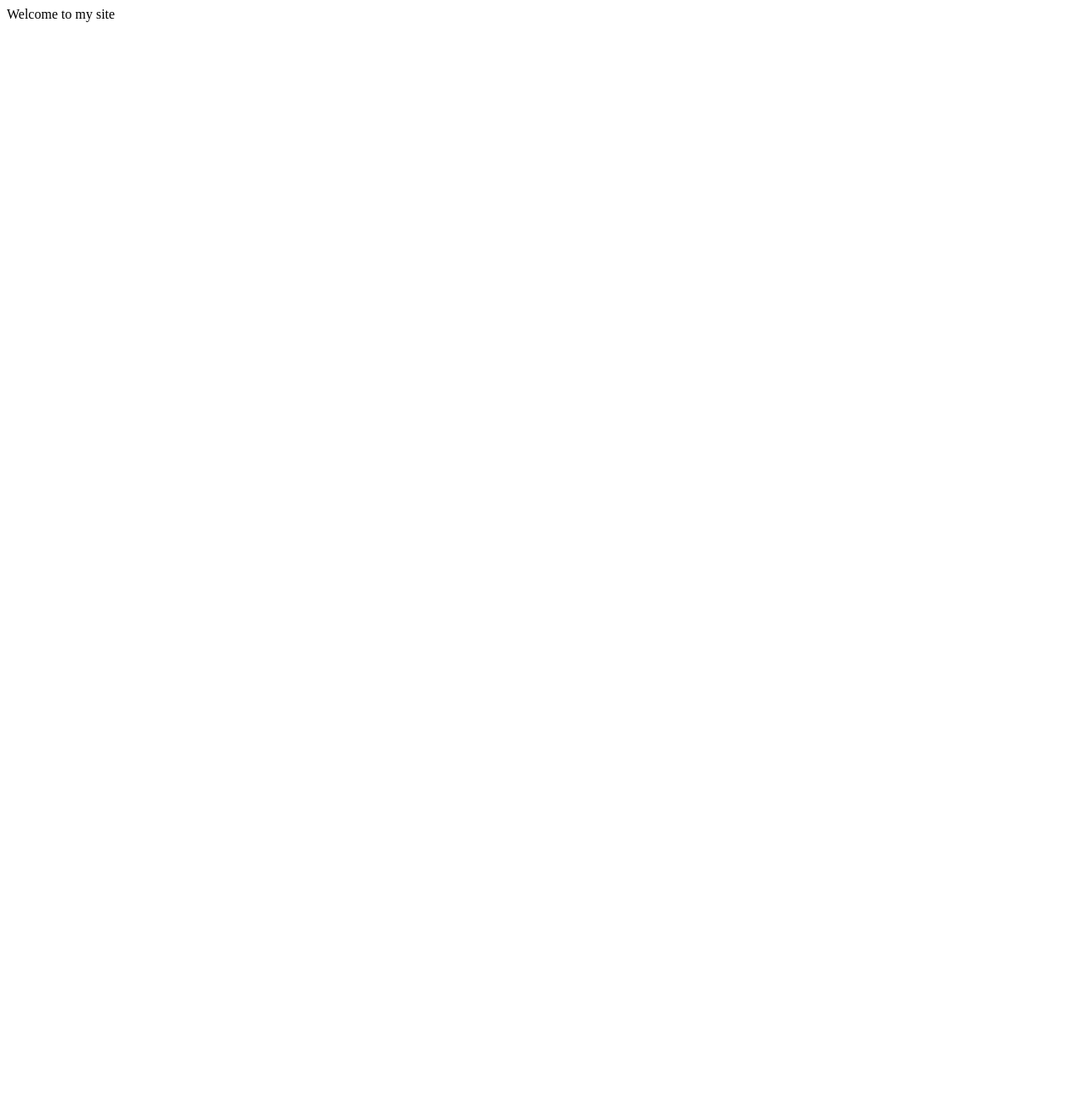
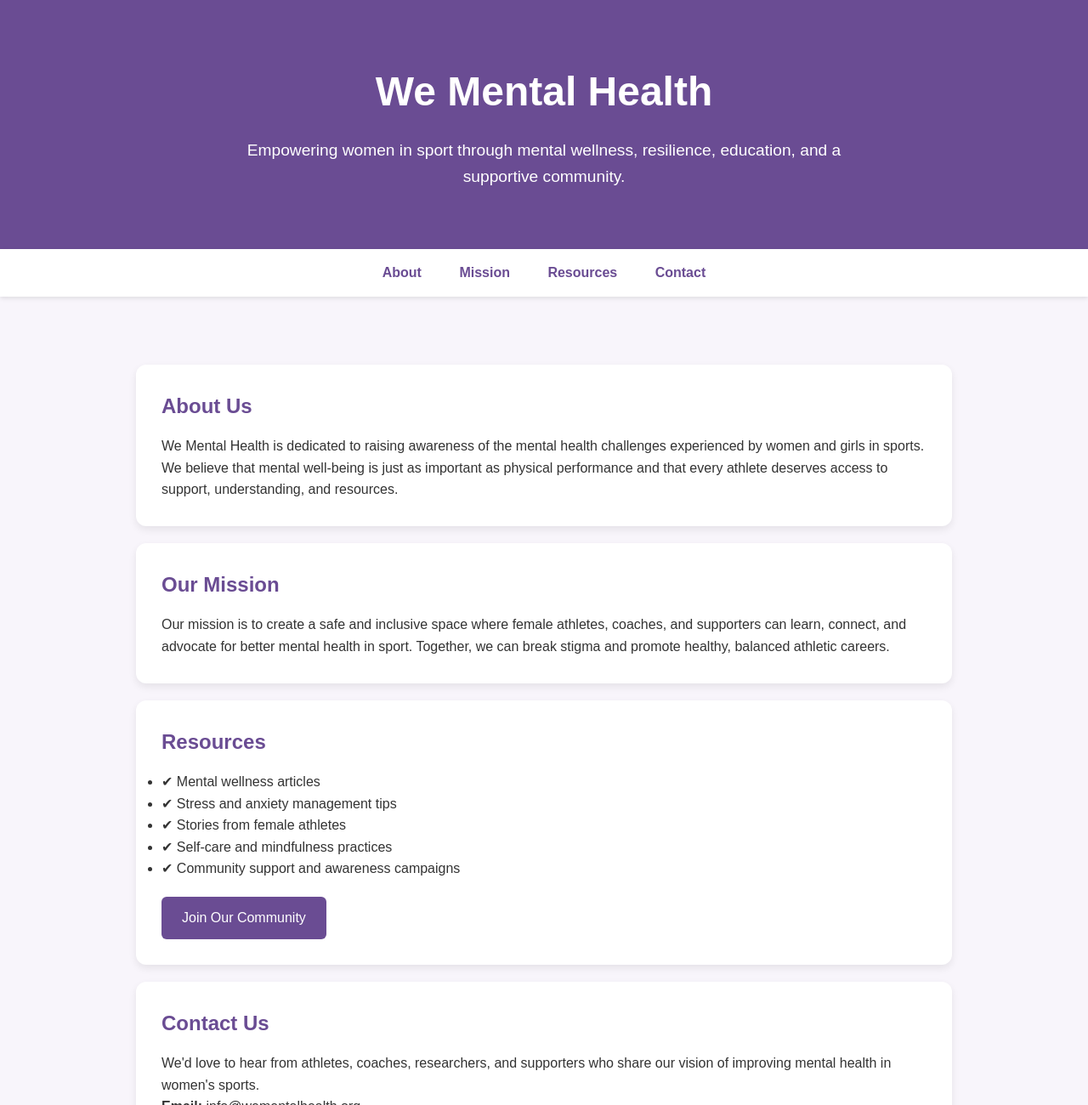
Before and after one commit to oyeniyiok/ok, a plain HTML site: page my-site/index.html in a window 1280 px wide. Shown: the top 1300 px of the page at 85% size. Before the commit the page ends 800 px from the top, so only its background shows below. Drawn offline with Linux system fonts and the light colour scheme.

Commit message:
Update index.html
creating a website We Mental Health

```diff
--- a/my-site/index.html
+++ b/my-site/index.html
@@ -1 +1,160 @@
-Welcome to my site
+<!DOCTYPE html>
+<html lang="en">
+<head>
+  <meta charset="UTF-8">
+  <meta name="viewport" content="width=device-width, initial-scale=1.0">
+  <title>We Mental Health</title>
+
+  <style>
+    * {
+      margin: 0;
+      padding: 0;
+      box-sizing: border-box;
+    }
+
+    body {
+      font-family: Arial, Helvetica, sans-serif;
+      line-height: 1.6;
+      color: #333;
+      background: #f8f5fb;
+    }
+
+    header {
+      background: #6a4c93;
+      color: white;
+      text-align: center;
+      padding: 70px 20px;
+    }
+
+    header h1 {
+      font-size: 3rem;
+      margin-bottom: 15px;
+    }
+
+    header p {
+      font-size: 1.2rem;
+      max-width: 700px;
+      margin: auto;
+    }
+
+    nav {
+      background: white;
+      padding: 15px;
+      text-align: center;
+      box-shadow: 0 2px 5px rgba(0,0,0,0.1);
+    }
+
+    nav a {
+      color: #6a4c93;
+      text-decoration: none;
+      margin: 0 20px;
+      font-weight: bold;
+    }
+
+    section {
+      max-width: 1000px;
+      margin: auto;
+      padding: 60px 20px;
+    }
+
+    .card {
+      background: white;
+      padding: 30px;
+      margin: 20px 0;
+      border-radius: 12px;
+      box-shadow: 0 4px 10px rgba(0,0,0,0.08);
+    }
+
+    h2 {
+      color: #6a4c93;
+      margin-bottom: 15px;
+    }
+
+    .button {
+      display: inline-block;
+      margin-top: 20px;
+      background: #6a4c93;
+      color: white;
+      padding: 12px 24px;
+      text-decoration: none;
+      border-radius: 6px;
+    }
+
+    footer {
+      background: #6a4c93;
+      color: white;
+      text-align: center;
+      padding: 20px;
+      margin-top: 50px;
+    }
+  </style>
+</head>
+
+<body>
+
+<header>
+  <h1>We Mental Health</h1>
+  <p>
+    Empowering women in sport through mental wellness, resilience, education,
+    and a supportive community.
+  </p>
+</header>
+
+<nav>
+  <a href="#about">About</a>
+  <a href="#mission">Mission</a>
+  <a href="#resources">Resources</a>
+  <a href="#contact">Contact</a>
+</nav>
+
+<section id="about">
+  <div class="card">
+    <h2>About Us</h2>
+    <p>
+      We Mental Health is dedicated to raising awareness of the mental health
+      challenges experienced by women and girls in sports. We believe that
+      mental well-being is just as important as physical performance and that
+      every athlete deserves access to support, understanding, and resources.
+    </p>
+  </div>
+
+  <div class="card" id="mission">
+    <h2>Our Mission</h2>
+    <p>
+      Our mission is to create a safe and inclusive space where female athletes,
+      coaches, and supporters can learn, connect, and advocate for better mental
+      health in sport. Together, we can break stigma and promote healthy,
+      balanced athletic careers.
+    </p>
+  </div>
+
+  <div class="card" id="resources">
+    <h2>Resources</h2>
+    <ul>
+      <li>✔ Mental wellness articles</li>
+      <li>✔ Stress and anxiety management tips</li>
+      <li>✔ Stories from female athletes</li>
+      <li>✔ Self-care and mindfulness practices</li>
+      <li>✔ Community support and awareness campaigns</li>
+    </ul>
+
+    <a href="#contact" class="button">Join Our Community</a>
+  </div>
+
+  <div class="card" id="contact">
+    <h2>Contact Us</h2>
+    <p>
+      We'd love to hear from athletes, coaches, researchers, and supporters who
+      share our vision of improving mental health in women's sports.
+    </p>
+
+    <p><strong>Email:</strong> info@wementalhealth.org</p>
+  </div>
+</section>
+
+<footer>
+  <p>&copy; 2026 We Mental Health. Supporting Women in Sports, One Mind at a Time.</p>
+</footer>
+
+</body>
+</html>
```
